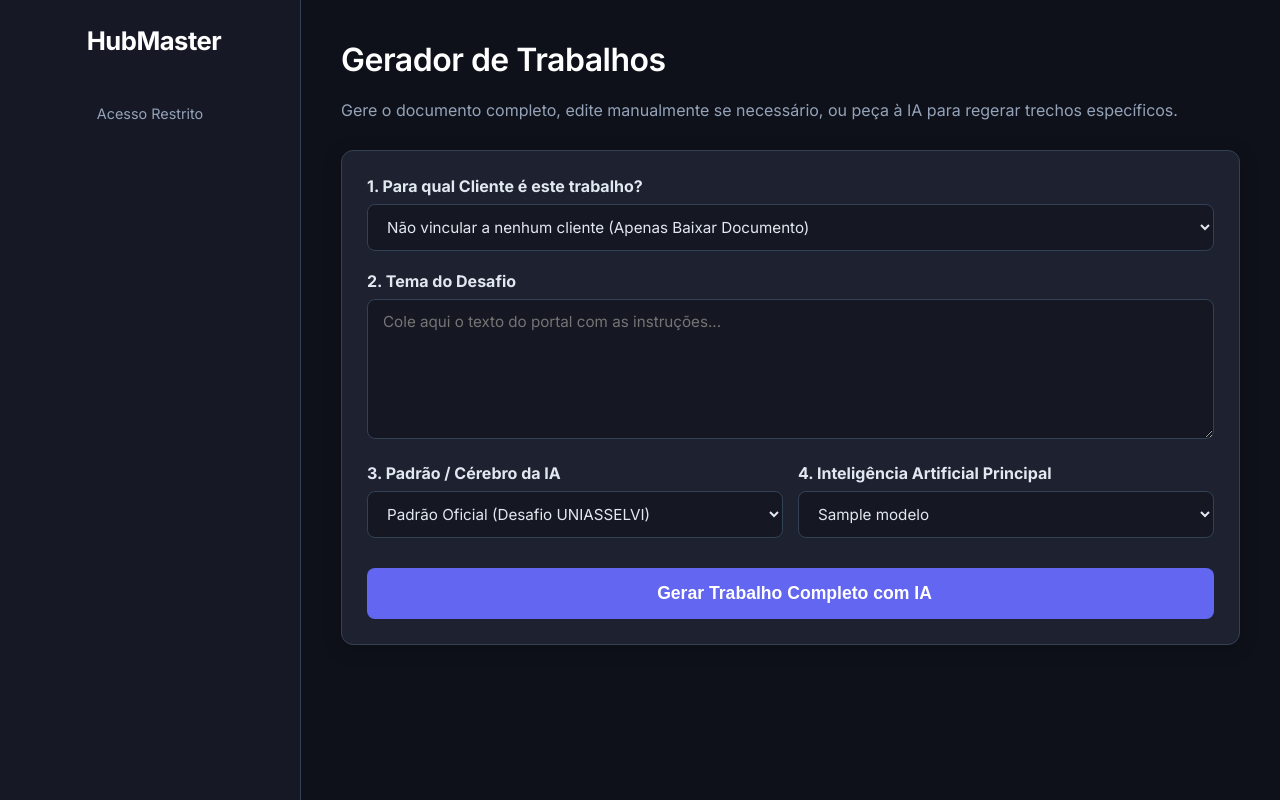
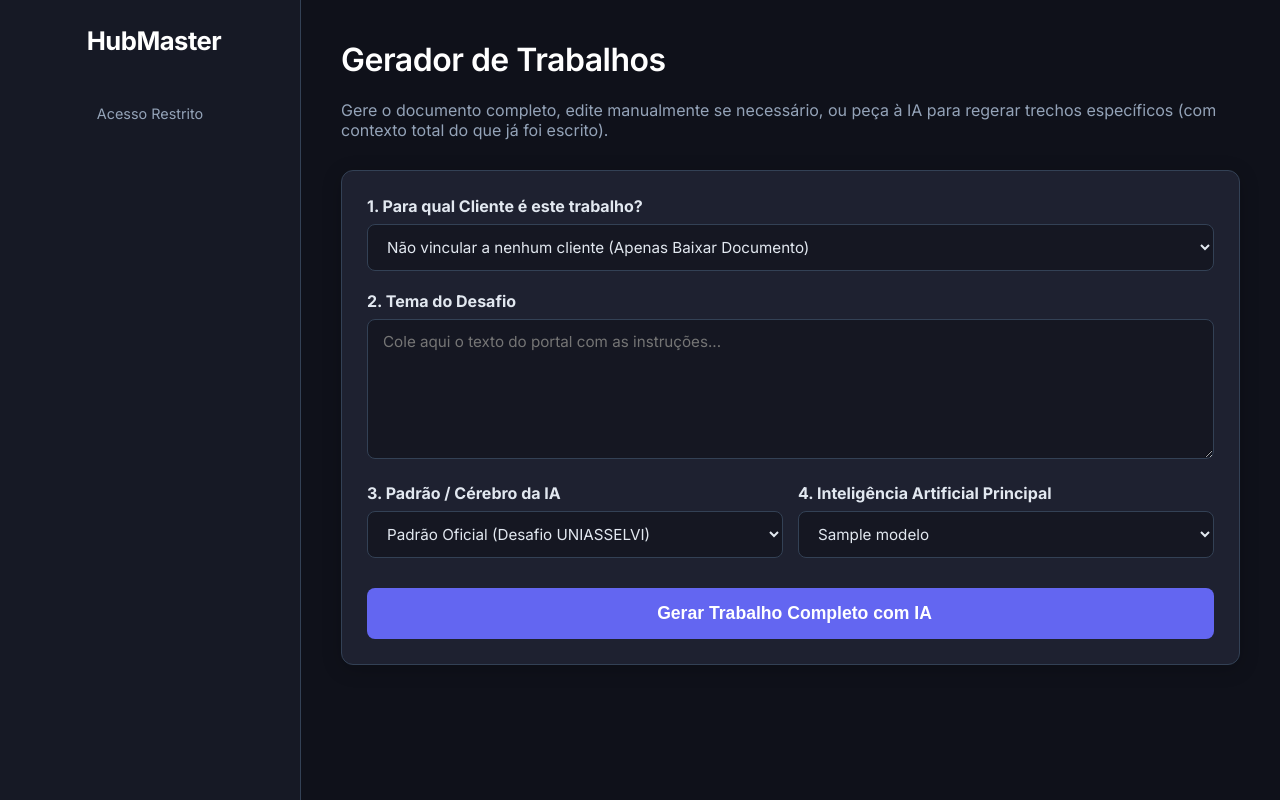
Before and after one commit to Calefi018/docx_autoCreateFlask, a Flask app: template templates/index.html in a window 1280 px wide. Run offline with Flask 3, Linux system fonts and the light colour scheme; data comes from the database, SQL or seed files in the repository; tables that the repository leaves empty hold one stand-in row (values such as "Sample post"); the template is opened without the code that fills it: values that come from a table or form of the project are taken from there, most other values are stand-ins (such as "Sample title", 1, 10 or a date in 2020); some libraries are stand-ins or nearby versions.

Commit message:
Enhance contextual generation and UI feedback

```diff
--- a/templates/index.html
+++ b/templates/index.html
@@ -2,7 +2,7 @@
 {% block content %}
     <h1 style="margin-top:0;">Gerador de Trabalhos</h1>
     <p style="color: var(--text-muted); margin-bottom: 30px;">
-        Gere o documento completo, edite manualmente se necessário, ou peça à IA para regerar trechos específicos.
+        Gere o documento completo, edite manualmente se necessário, ou peça à IA para regerar trechos específicos (com contexto total do que já foi escrito).
     </p>
 
     <form id="formGerar" class="card">
@@ -55,10 +55,10 @@
 
     <div id="area-edicao" class="card" style="display:none; margin-top: 30px; border: 1px solid var(--secondary);">
         <h2 style="color: var(--secondary); margin-top:0; display: flex; align-items: center; gap: 8px;">
-            <i class="ph-fill ph-pencil-simple"></i> Pré-visualização e Edição
+            <i class="ph-fill ph-pencil-simple"></i> Pré-visualização e Edição Contextual
         </h2>
         <p style="color: var(--text-muted); font-size: 0.95em; margin-bottom: 25px;">
-            Revise os blocos gerados pela IA. Você pode editar o texto manualmente nas caixas abaixo ou clicar no botão <b>"Regerar"</b> para pedir à IA que faça uma nova versão daquele trecho específico.
+            Se o botão de <b>"Regerar Trecho"</b> for ativado, a IA lerá <b>tudo</b> o que está escrito nas outras caixas abaixo para garantir que o novo texto faça total sentido com o resto do trabalho.
         </p>
 
         <div id="caixas-texto"></div>
@@ -72,7 +72,6 @@
         let dicionarioEditavel = {};
         let progressInterval;
 
-        // Lista Oficial para forçar a ordem visual das caixas
         const ordemOficial = [
             "RESUMO_MEMORIAL", "CONTEXTO_MEMORIAL", "ANALISE_MEMORIAL",
             "ASPECTO_1", "POR_QUE_1", "ASPECTO_2", "POR_QUE_2", "ASPECTO_3", "POR_QUE_3",
@@ -80,7 +79,6 @@
             "PROPOSTAS_MEMORIAL", "CONCLUSAO_MEMORIAL", "REFERENCIAS_ADICIONAIS", "AUTOAVALIACAO_MEMORIAL"
         ];
 
-        // Animação de Carregamento
         function animarCarregamento() {
             let width = 0;
             const bar = document.getElementById('progress-bar-fill');
@@ -90,7 +88,7 @@
                 if (width < 95) {
                     width += 1;
                     bar.style.width = width + '%';
-                    txt.innerText = `Processando referências... ${width}%`;
+                    txt.innerText = `Processando referências e moldando coesão... ${width}%`;
                 }
             }, 1000);
         }
@@ -101,7 +99,6 @@
             document.getElementById('btn-submit').style.display = 'block';
         }
 
-        // Função Primária: Gerar todo o Documento
         function iniciarGeracao(modeloSubstituto = null) {
             const form = document.getElementById('formGerar');
             const formdata = new FormData(form);
@@ -128,7 +125,7 @@
                     if(data.fallback) {
                         Swal.fire({
                             title: 'Servidor Ocupado',
-                            html: `A IA selecionada falhou (<strong>${data.failed_model}</strong>).<br><br>Deseja tentar automaticamente com a IA reserva: <b style="color:var(--primary);">${data.suggested_model}</b>?`,
+                            html: `A IA selecionada falhou (<strong>${data.failed_model}</strong>).<br><br>Deseja tentar com a IA reserva: <b style="color:var(--primary);">${data.suggested_model}</b>?`,
                             icon: 'warning',
                             showCancelButton: true,
                             confirmButtonColor: '#6366f1',
@@ -157,28 +154,42 @@
             });
         }
 
-        // NOVO RECURSO: Função de Regerar apenas um trecho específico
+        // FUNÇÃO DE INTELIGÊNCIA: Regerar trecho lendo o contexto inteiro da página
         function regerarTrechoEspecifico(tagOriginal, textareaElement, btnElement) {
-            const form = document.getElementById('formGerar');
-            const formdata = new FormData(form);
 
-            // Adicionamos a tag que queremos regerar à requisição
-            formdata.append('tag', tagOriginal);
+            // 1. Antes de pedir à IA, lemos tudo o que o usuário escreveu ou alterou na tela inteira
+            const textareas = document.querySelectorAll('#caixas-texto textarea');
+            textareas.forEach(ta => {
+                dicionarioEditavel[ta.dataset.chave] = ta.value;
+            });
 
-            // Alteramos o visual do botão para mostrar que está carregando
+            // 2. Preparamos o pacote de informações
+            const modeloSelecionado = document.getElementById('select_modelo').value;
+            const temaTexto = document.querySelector('textarea[name="tema"]').value;
+            const promptIdSelecionado = document.querySelector('select[name="prompt_id"]').value;
+
+            // 3. Mudança visual para modo "Carregando"
             const btnOriginalText = btnElement.innerHTML;
-            btnElement.innerHTML = '<i class="ph-bold ph-spinner animate-spin"></i> Gerando...';
+            btnElement.innerHTML = '<i class="ph-bold ph-spinner animate-spin"></i> Lendo contexto e gerando...';
             btnElement.disabled = true;
             btnElement.style.opacity = '0.7';
             textareaElement.disabled = true;
 
+            // 4. Disparo usando JSON para conseguir enviar o dicionário de contexto gigante
             fetch('/regerar_trecho', {
                 method: 'POST',
-                body: formdata
+                headers: { 'Content-Type': 'application/json' },
+                body: JSON.stringify({
+                    tema: temaTexto,
+                    tag: tagOriginal,
+                    modelo: modeloSelecionado,
+                    prompt_id: promptIdSelecionado,
+                    dicionario: dicionarioEditavel // Aqui vai o contexto para manter a coesão!
+                })
             })
             .then(res => res.json())
             .then(data => {
-                // Devolvemos o botão ao estado normal
+                // Voltar estado do botão
                 btnElement.innerHTML = btnOriginalText;
                 btnElement.disabled = false;
                 btnElement.style.opacity = '1';
@@ -189,16 +200,14 @@
                     return;
                 }
 
-                // Injetamos o novo texto gerado na caixa de texto na tela
+                // Injetar o texto coeso de volta na tela
                 textareaElement.value = data.novo_texto;
 
-                // Atualizamos o dicionário interno invisível para garantir que vai para o Word final
                 let chave_completa = "{" + "{" + tagOriginal + "}" + "}";
                 dicionarioEditavel[chave_completa] = data.novo_texto;
 
-                // Mostramos um Toast de sucesso premium
                 const Toast = Swal.mixin({ toast: true, position: 'top-end', showConfirmButton: false, timer: 3000, background: '#1e2130', color: '#10b981' });
-                Toast.fire({ icon: 'success', title: 'Trecho atualizado com sucesso!' });
+                Toast.fire({ icon: 'success', title: 'Trecho atualizado com sucesso e mantendo coerência!' });
             })
             .catch(err => {
                 btnElement.innerHTML = btnOriginalText;
@@ -209,7 +218,6 @@
             });
         }
 
-        // Função que desenha as caixas na tela (Agora com o Botão de Regerar)
         function montarEditor(dic) {
             const container = document.getElementById('caixas-texto');
             container.innerHTML = '';
@@ -227,7 +235,6 @@
                     wrapper.style.borderRadius = '8px';
                     wrapper.style.border = '1px solid var(--border)';
 
-                    // Topo com Título e Botão
                     let headerBox = document.createElement('div');
                     headerBox.style.display = 'flex';
                     headerBox.style.justifyContent = 'space-between';
@@ -255,7 +262,6 @@
                     textarea.style.margin = '0';
                     textarea.onchange = (e) => { dicionarioEditavel[e.target.dataset.chave] = e.target.value; };
 
-                    // O clique do botão chama a nossa nova função, passando qual caixa deve ser atualizada
                     btnRegerar.onclick = () => regerarTrechoEspecifico(chave_base, textarea, btnRegerar);
 
                     headerBox.appendChild(label);
@@ -269,7 +275,6 @@
             });
         }
 
-        // Função Final: Embalar tudo e descarregar o DOCX
         function salvarEDocx() {
             document.getElementById('btn-docx').innerHTML = "<i class='ph-bold ph-spinner animate-spin'></i> Construindo Documento Final...";
             document.getElementById('btn-docx').disabled = true;
```
